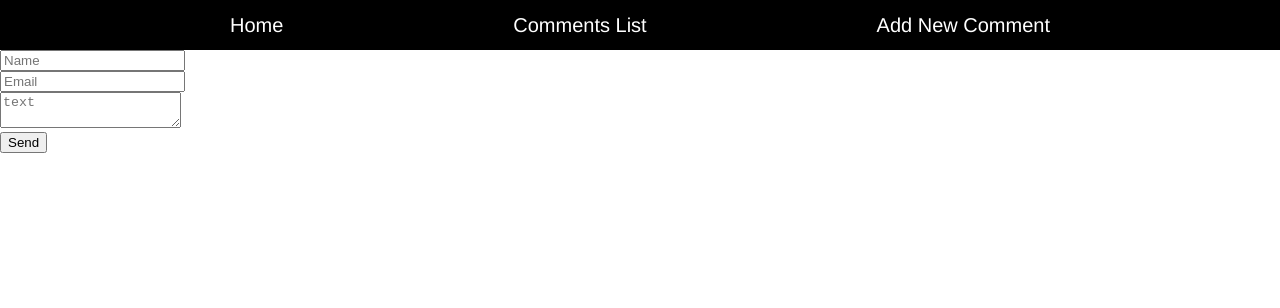
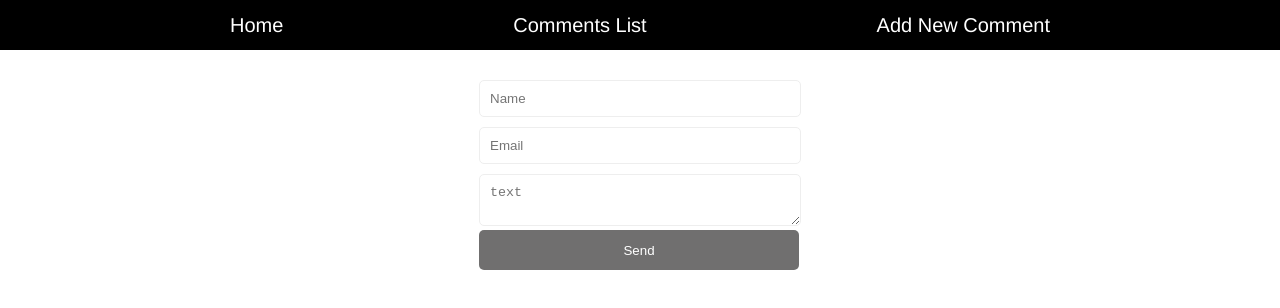
Before and after one commit to JhonathanMusa/blog_application, a React (Create React App) app in the folder public/: page /new-comment in a window 1280 px wide. Shown: the top 308 px of the page. Built offline with nearby package versions, Linux system fonts and the light colour scheme.

Commit message:
adding some styles 3

```diff
--- a/public/src/components/AddComment.js
+++ b/public/src/components/AddComment.js
@@ -1,5 +1,7 @@
 import axios from "axios";
 import React, { useState } from "react";
+
+const url = "http://localhost:8000/add-comment/";
 
 export const AddComment = (props) => {
   const [newComment, setNewComment] = useState([]);
@@ -16,10 +18,7 @@ export const AddComment = (props) => {
 
     const addComment = async () => {
       try {
-        const { data } = await axios.post(
-          "http://localhost:8000/add-comment/",
-          newComment
-        );
+        const { data } = await axios.post(url, newComment);
         console.log(data);
       } catch (error) {
         console.log(error);
@@ -31,11 +30,11 @@ export const AddComment = (props) => {
   };
 
   return (
-    <div className="container mt-3">
+    <div className="container-add-comments">
       <form onSubmit={submithandle}>
         <div className="form-group">
           <input
-            className="form-control"
+            className="form-input"
             name="name"
             onChange={inputHandle}
             placeholder="Name"
@@ -44,7 +43,7 @@ export const AddComment = (props) => {
         </div>
         <div className="form-group">
           <input
-            className="form-control"
+            className="form-input"
             name="email"
             onChange={inputHandle}
             placeholder="Email"
@@ -53,14 +52,14 @@ export const AddComment = (props) => {
         </div>
         <div className="form-group">
           <textarea
-            className="form-control"
+            className="form-text-area"
             name="text"
             onChange={inputHandle}
             placeholder="text"
           ></textarea>
         </div>
         <div>
-          <button className="btn btn-primary btn-block">Send</button>
+          <button className="btnForm">Send</button>
         </div>
       </form>
     </div>
--- a/public/src/index.css
+++ b/public/src/index.css
@@ -139,6 +139,41 @@ footer {
   width: 100%;
 }
 
-th, td {
+th,
+td {
   border-bottom: 1px solid #ddd;
 }
+
+/* ADD COMMENTS */
+.container-add-comments {
+  display: flex;
+  justify-content: center;
+  margin-top: 20px;
+}
+
+.form-input,
+.form-text-area {
+  width: 300px;
+  border-radius: 5px;
+  border: none;
+  border: 1px solid #eee;
+  padding: 10px;
+}
+
+.form-group {
+  padding-top: 10px;
+}
+
+.btnForm {
+  width: 320px;
+  height: 40px;
+  border: none;
+  background-color: #706f6f;
+  color: #fff;
+  border-radius: 5px;
+  cursor: pointer;
+}
+
+.btnForm:hover{
+  background-color: #4e4e4e;
+}
```
